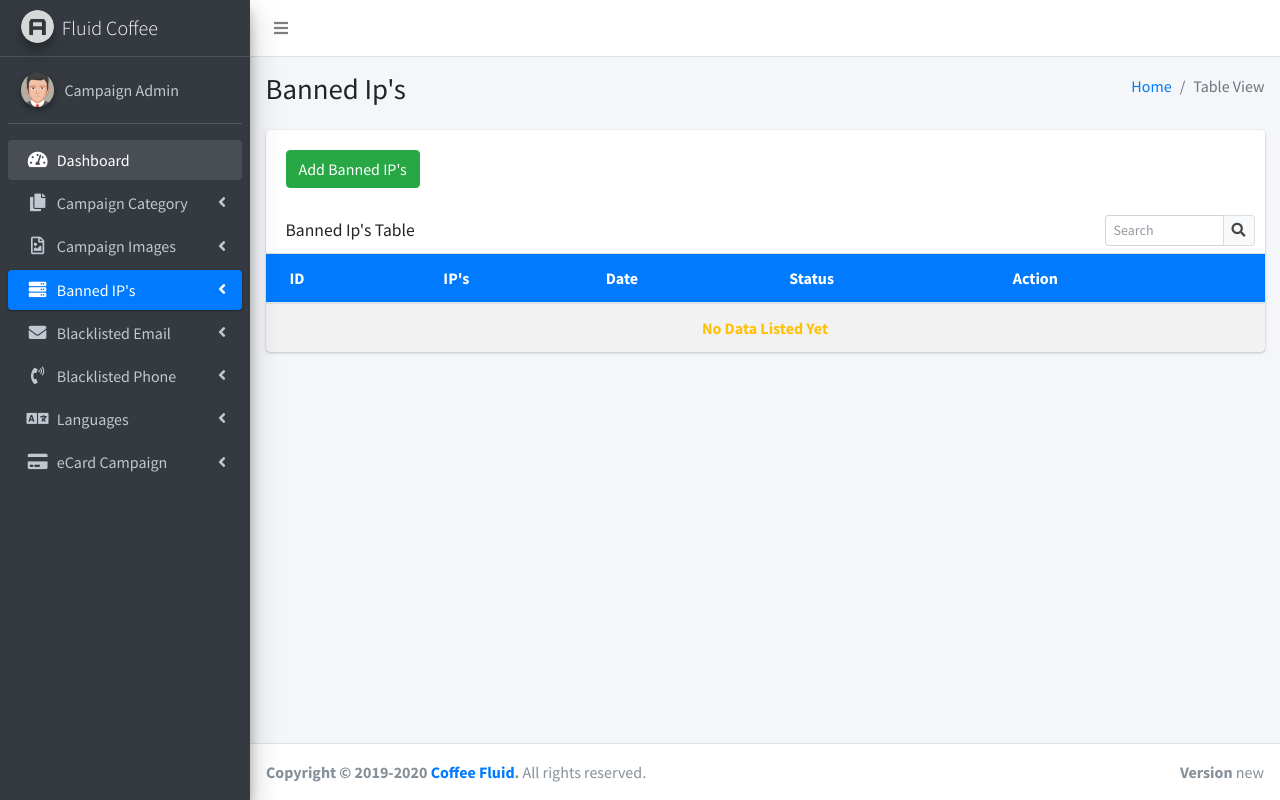
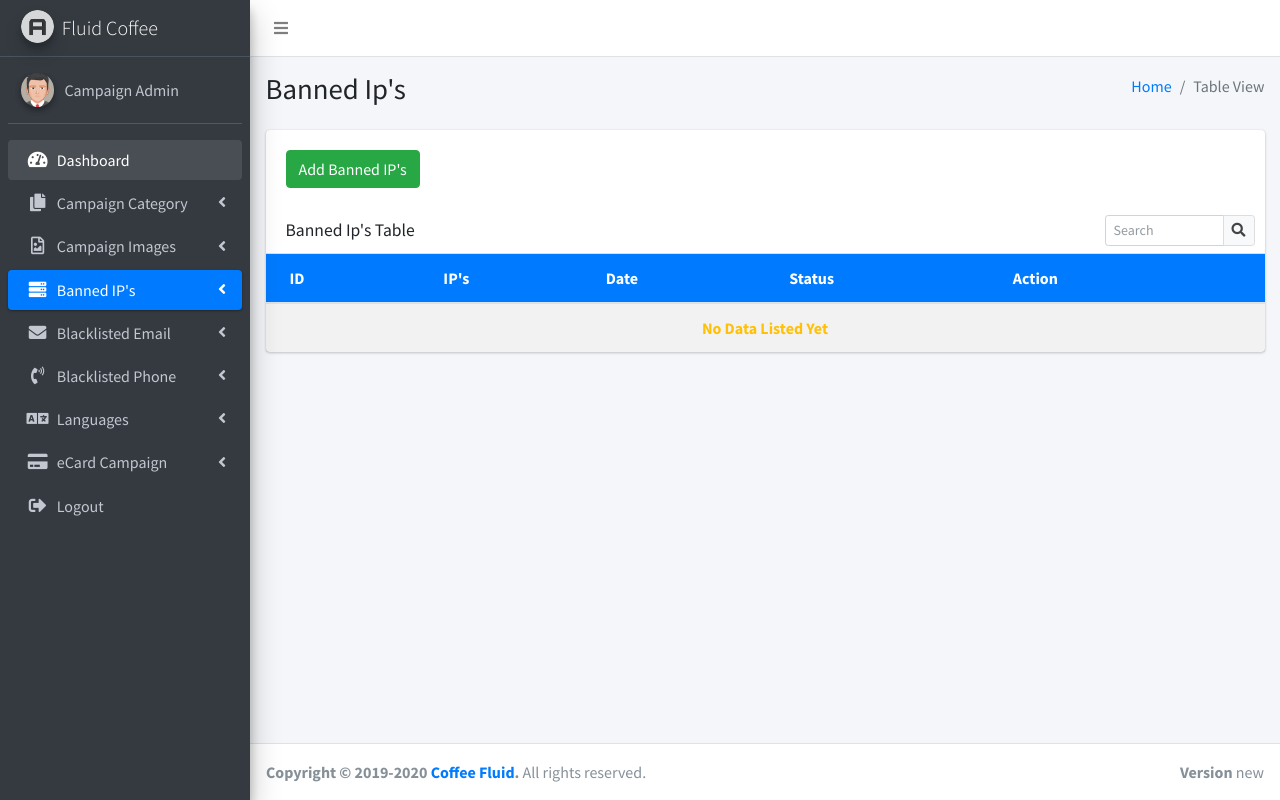
Before and after one commit to satirthaKreative/fluid-coffee, a PHP site: page /Admin/pages/banned-ip.php in a window 1280 px wide. Run offline with PHP 8.4, Linux system fonts and the light colour scheme; data that the repository does not hold is empty; some libraries are stand-ins or nearby versions.

Commit message:
29 Nov, 2019

```diff
--- a/Admin/include/footer.php
+++ b/Admin/include/footer.php
@@ -92,5 +92,19 @@ $lastPart1 = array_pop($url1);
 <!-- AdminLTE for demo purposes -->
 <script src="../dist/js/demo.js"></script>
 <?php } ?>
+<script>
+  function logout()
+  {
+    $.ajax({
+      url: 'ajax-page/logout.php',
+      type: 'post',
+      dataType: 'json',
+      success: function(event)
+      {
+        window.location.href="../../";
+      }
+    })
+  }
+</script>
 </body>
 </html>
--- a/Admin/include/sidebar.php
+++ b/Admin/include/sidebar.php
@@ -176,6 +176,31 @@ $lastPart2 = array_pop($url2);
               </li>
             </ul>
           </li>
+          <!-- Logout -->
+          <li class="nav-item has-treeview">
+            <a href="javascript;" onclick="logout();" class="nav-link <?php if($lastPart2=='logout.php'){ echo 'active'; } ?>" >
+              <i class="nav-icon fas fa-sign-out-alt"></i>
+              <p>
+                Logout
+                <!-- <i class="fas fa-angle-left right"></i> -->
+                <!-- <span class="badge badge-info right">6</span> -->
+              </p>
+            </a>
+            <!-- <ul class="nav nav-treeview">
+              <li class="nav-item">
+                <a href="<?php if($lastPart2==''){ echo 'pages/eCard-Design.php'; }else { echo 'eCard-Design.php'; } ?>" class="nav-link">
+                  <i class="far fa-circle nav-icon"></i>
+                  <p>Add eCard Campaign</p>
+                </a>
+              </li>
+              <li class="nav-item">
+                <a href="<?php if($lastPart2==''){ echo 'pages/eCard-template.php'; }else { echo 'eCard-template.php'; } ?>" class="nav-link">
+                  <i class="far fa-circle nav-icon"></i>
+                  <p>eCard Template Image</p>
+                </a>
+              </li>
+            </ul> -->
+          </li>
 
 
         </ul>
```
Also changed, not shown: Admin/pages/ajax-page/logout.php (added, +8 -0 lines).
